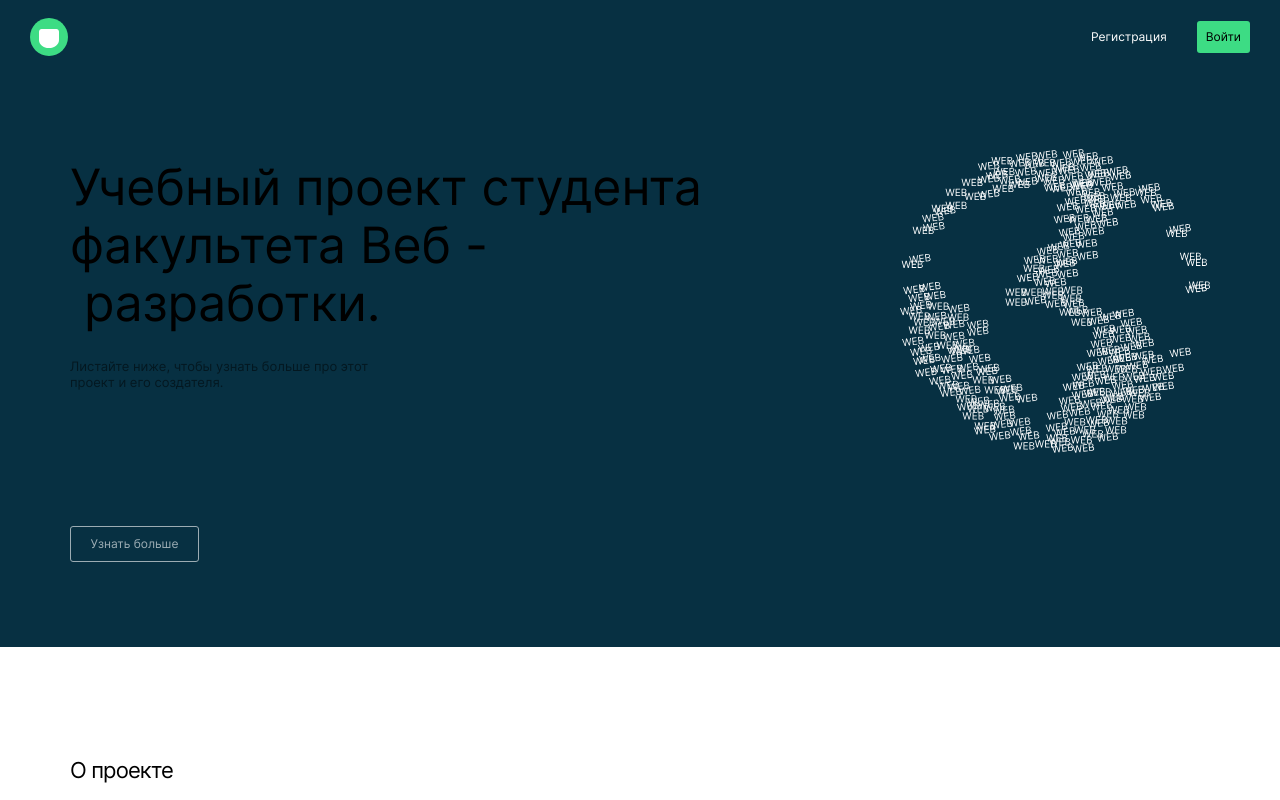
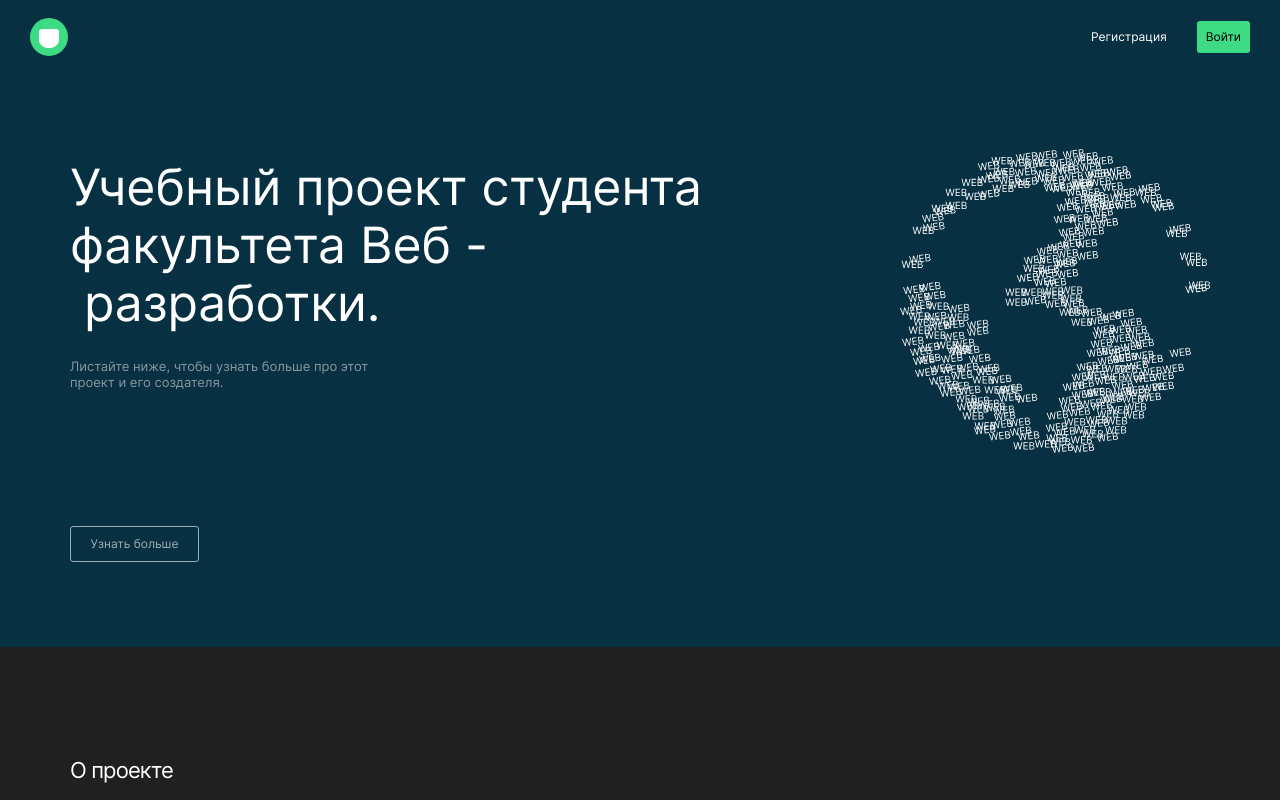
Before and after one commit to OlesiaMaslova/movies-explorer-frontend, a React (Create React App) app: page / in a window 1280 px wide. Shown: the top 800 px of the page. Built offline with nearby package versions, Linux system fonts and the light colour scheme.

Commit message:
приведено в соотвествие с макетом

```diff
--- a/src/components/App/App.css
+++ b/src/components/App/App.css
@@ -4,4 +4,5 @@
   display: flex;
   justify-content: center;
   font-family: Inter, sans-serif;
+  background-color:#202020;
 }
--- a/src/components/Main/Main.css
+++ b/src/components/Main/Main.css
@@ -1,3 +1,5 @@
 .main {
     width: 100%;
+    color: white;
+    background-color:#202020;
 }
```
